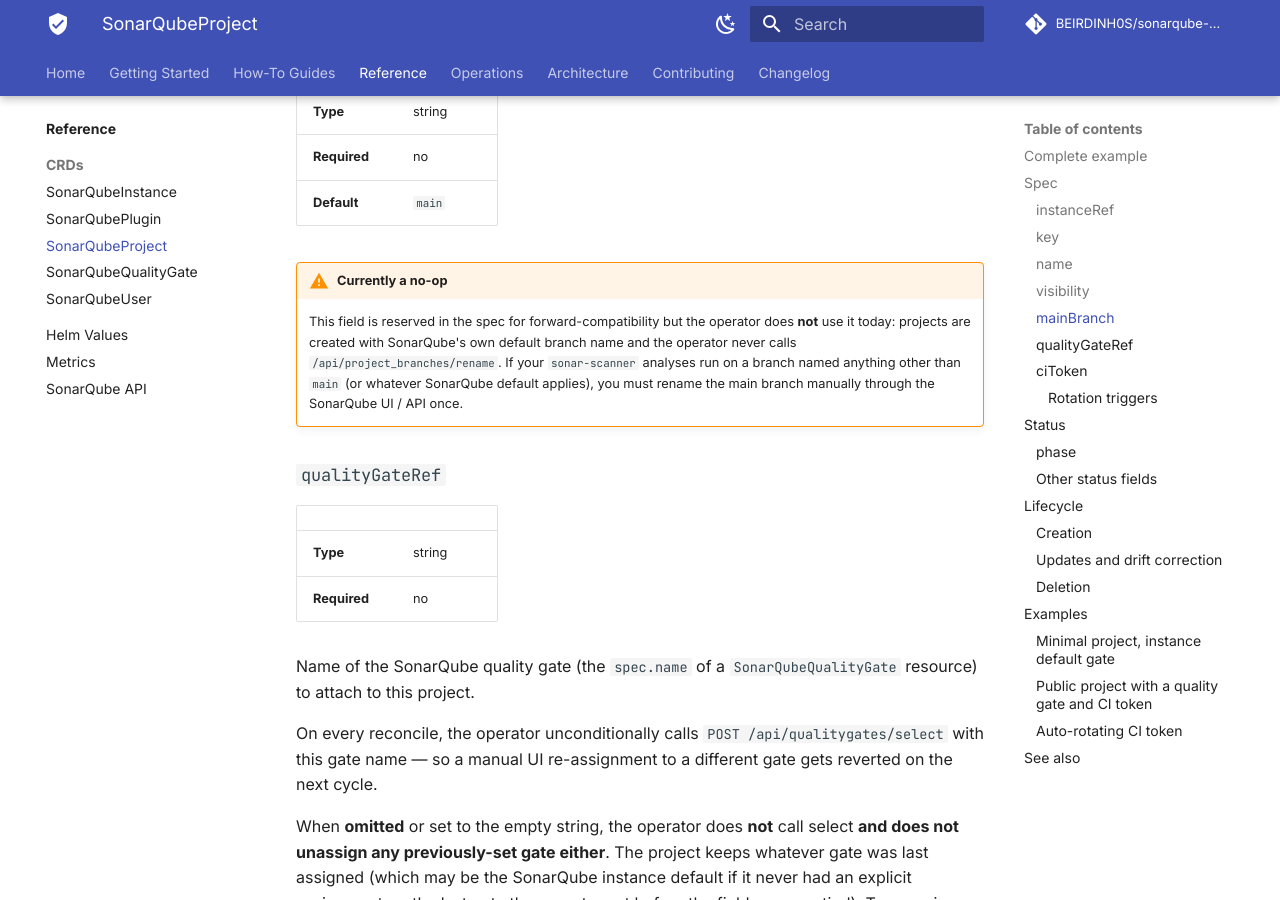
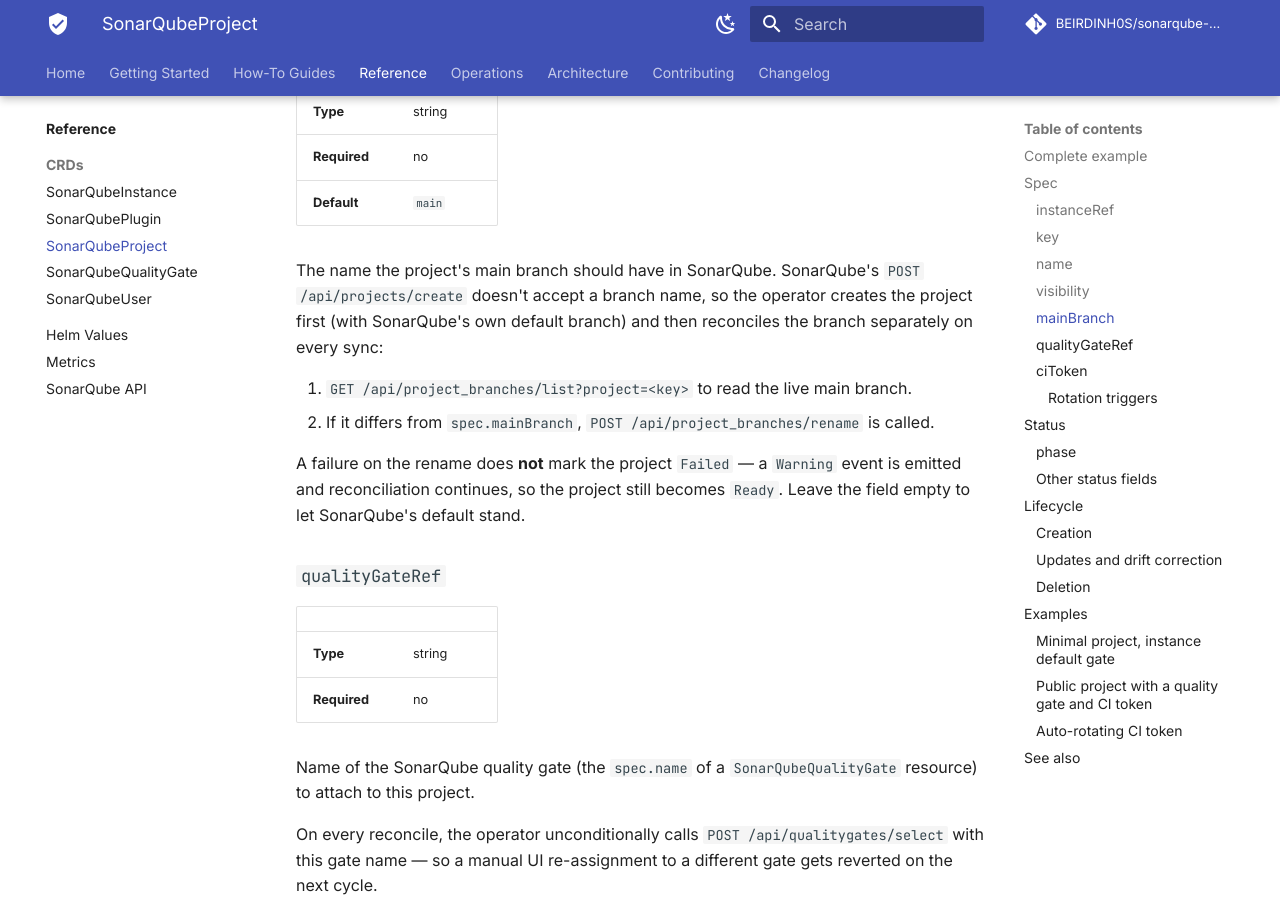
Before and after one commit to BEIRDINH0S/sonarqube-operator, an MkDocs documentation site: the page built from docs/reference/crds/sonarqubeproject.md, in a window 1280 px wide and 900 px high, scrolled down 2755 px. Built offline with MkDocs 1.6.1 and Material for MkDocs 9.7.7, drawn with Linux system fonts in a browser that asks for light colours; comment, search, counter and statistics services are not loaded; some of the changed text lies outside the part shown.

Commit message:
docs: document mainBranch drift correction now that it's implemented
PR #2 shipped the actual reconciliation of spec.mainBranch (GET
/api/project_branches/list + POST /api/project_branches/rename) but
the docs still described the field as a no-op reserved for future use.

Update:

- reference/crds/sonarqubeproject.md: replace the "Currently a no-op"
  warning with the real flow; fix the creation flow to make the
  separate rename step explicit; rewrite the drift-correction table
  entry for mainBranch
- how-to/manage-projects.md: stop claiming mainBranch is not
  drift-corrected (only spec.name still isn't)
- reference/sonarqube-api.md: add /api/project_branches/list and
  /api/project_branches/rename to the Projects endpoint table

```diff
--- a/docs/reference/crds/sonarqubeproject.md
+++ b/docs/reference/crds/sonarqubeproject.md
@@ -112,14 +112,18 @@ allow it). Drift detection runs on this field.
 | **Required** | no |
 | **Default** | `main` |
 
-!!! warning "Currently a no-op"
-    This field is reserved in the spec for forward-compatibility but the
-    operator does **not** use it today: projects are created with
-    SonarQube's own default branch name and the operator never calls
-    `/api/project_branches/rename`. If your `sonar-scanner` analyses run
-    on a branch named anything other than `main` (or whatever SonarQube
-    default applies), you must rename the main branch manually through
-    the SonarQube UI / API once.
+The name the project's main branch should have in SonarQube. SonarQube's
+`POST /api/projects/create` doesn't accept a branch name, so the operator
+creates the project first (with SonarQube's own default branch) and then
+reconciles the branch separately on every sync:
+
+1. `GET /api/project_branches/list?project=<key>` to read the live main branch.
+2. If it differs from `spec.mainBranch`, `POST /api/project_branches/rename`
+   is called.
+
+A failure on the rename does **not** mark the project `Failed` — a `Warning`
+event is emitted and reconciliation continues, so the project still becomes
+`Ready`. Leave the field empty to let SonarQube's default stand.
 
 ### `qualityGateRef`
 
@@ -219,11 +223,13 @@ status:
 ### Creation
 
 1. The controller calls `POST /api/projects/create` with the spec key,
-   name, visibility, and main branch.
-2. If `qualityGateRef` is set, calls `POST /api/qualitygates/select`.
-3. If `ciToken.enabled: true`, generates a token via
+   name, and visibility.
+2. If `spec.mainBranch` is set and differs from the SonarQube default,
+   the operator calls `POST /api/project_branches/rename` to align it.
+3. If `qualityGateRef` is set, calls `POST /api/qualitygates/select`.
+4. If `ciToken.enabled: true`, generates a token via
    `POST /api/user_tokens/generate` and writes the Secret.
-4. Updates `status.phase` to `Ready`.
+5. Updates `status.phase` to `Ready`.
 
 ### Updates and drift correction
 
@@ -235,7 +241,7 @@ On every reconcile, the operator reads the live project state via
 | `visibility` | If the live value differs from the spec, the operator calls `POST /api/projects/update_visibility`. True drift correction. |
 | `qualityGateRef` | Unconditionally re-asserted via `POST /api/qualitygates/select` on every reconcile when the field is non-empty. Effectively drift-correcting, but the operator does not read the live assignment first — it just re-pins the spec value. |
 | `name` | **Not corrected.** The operator does not call `update` for the display name. A UI rename will not be reverted. |
-| `mainBranch` | **Not used.** See the warning under [`mainBranch`](#mainbranch). |
+| `mainBranch` | If non-empty and the live branch differs from the spec, the operator calls `POST /api/project_branches/rename`. Errors are non-fatal — a `Warning` event is emitted and the project still becomes `Ready`. |
 | `key` | Immutable per CEL XValidation; the API rejects updates. |
 
 ### Deletion
```
Also changed, not shown: docs/how-to/manage-projects.md (+5 -2 lines), docs/reference/sonarqube-api.md (+2 -0 lines).
